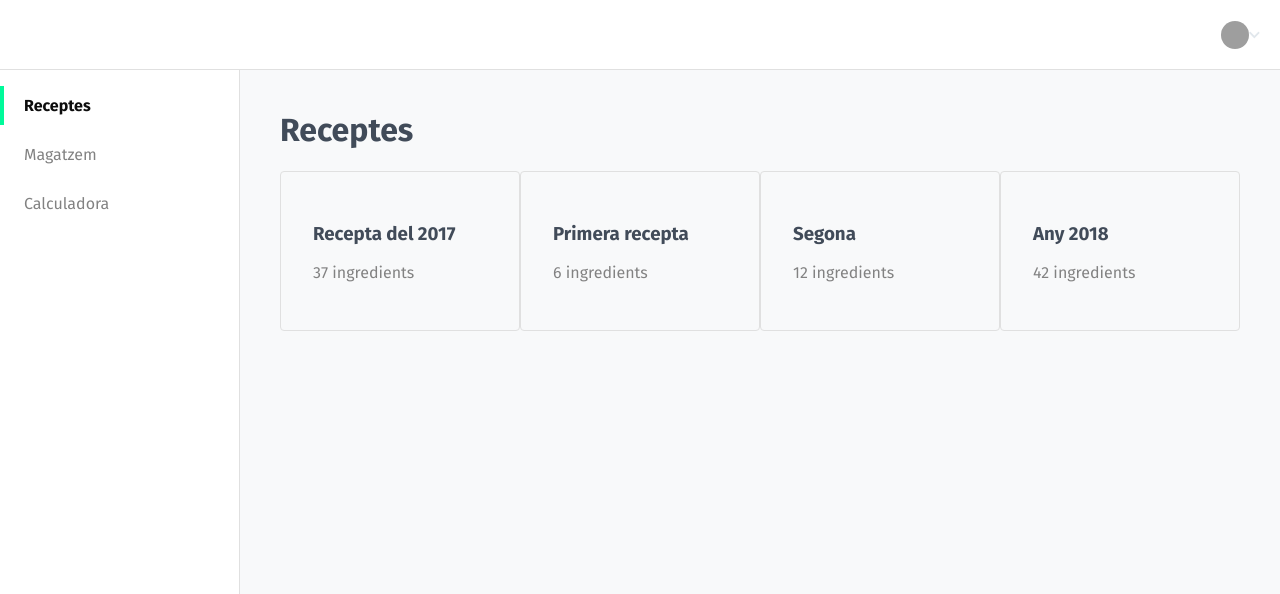
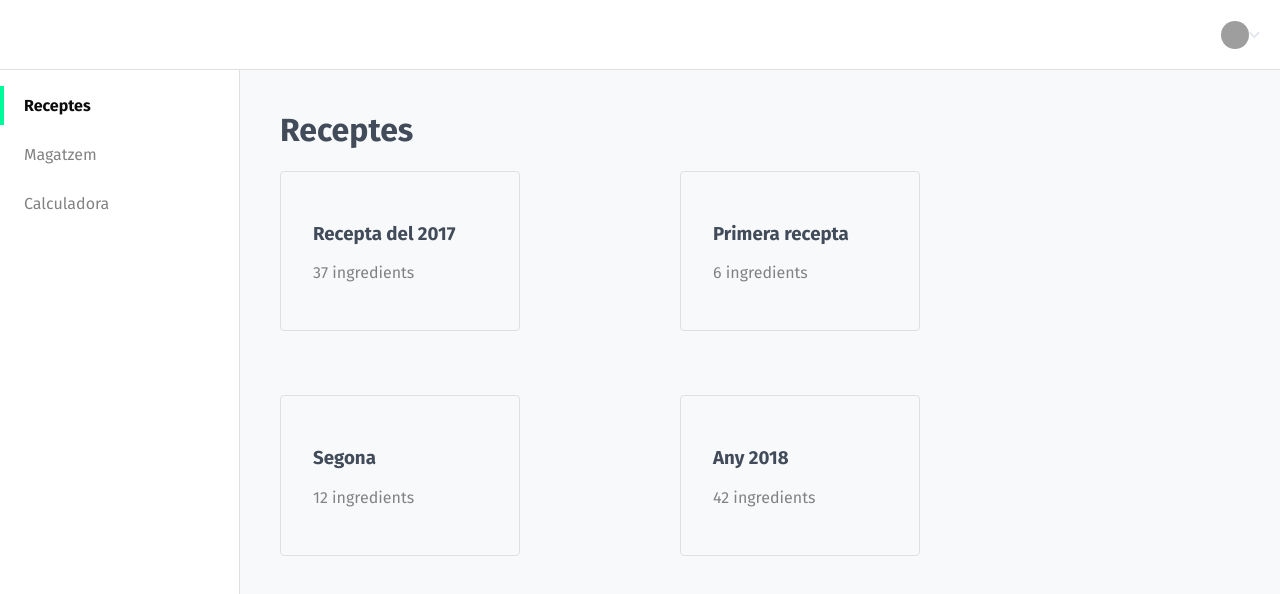
Before and after one commit to sauloperez/ratafiapp, a React (Create React App) app: page / in a window 1280 px wide. Shown: the top 594 px of the page. Built offline with nearby package versions, Linux system fonts and the light colour scheme; grey boxes are pictures that could not be loaded.

Commit message:
Left-align add stock button to table

```diff
--- a/src/App.scss
+++ b/src/App.scss
@@ -16,4 +16,5 @@
 
 .Main {
   padding: 20px 0 0 240px;
+  width: 960px;
 }
```
